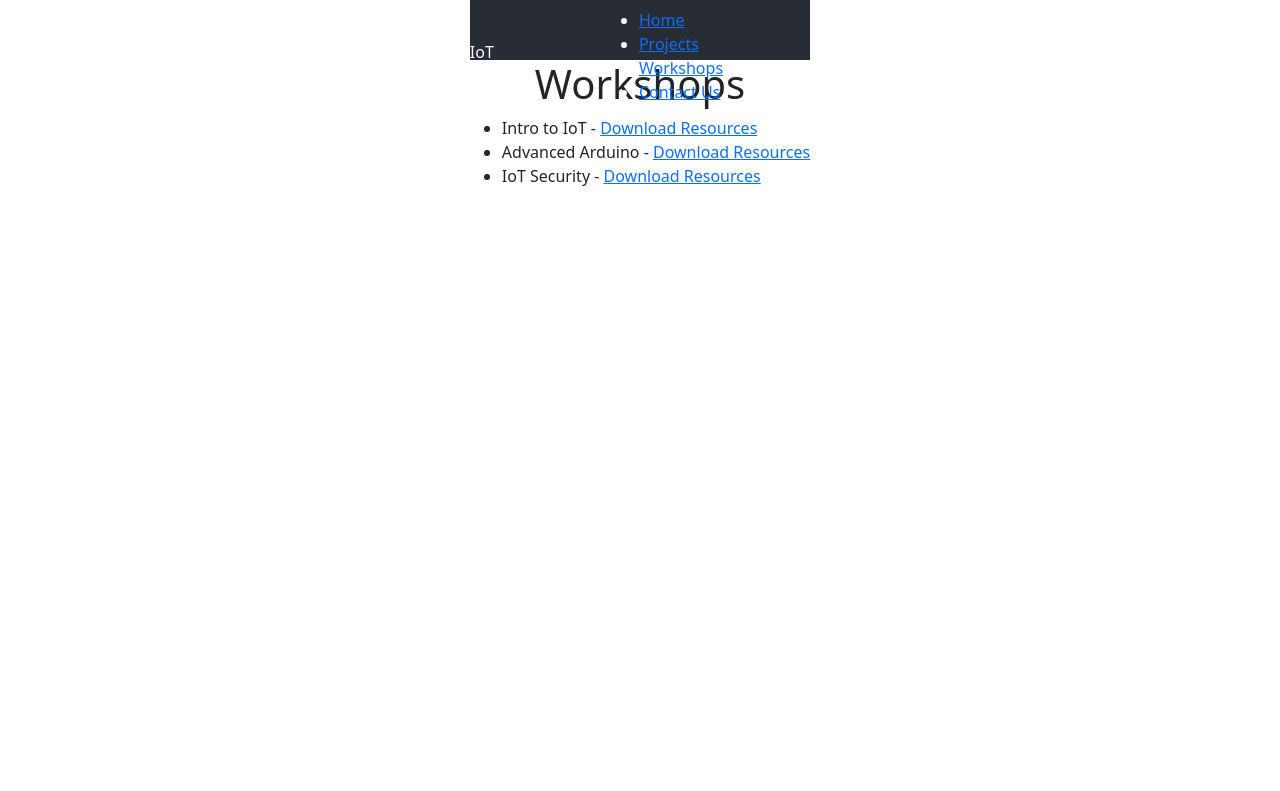
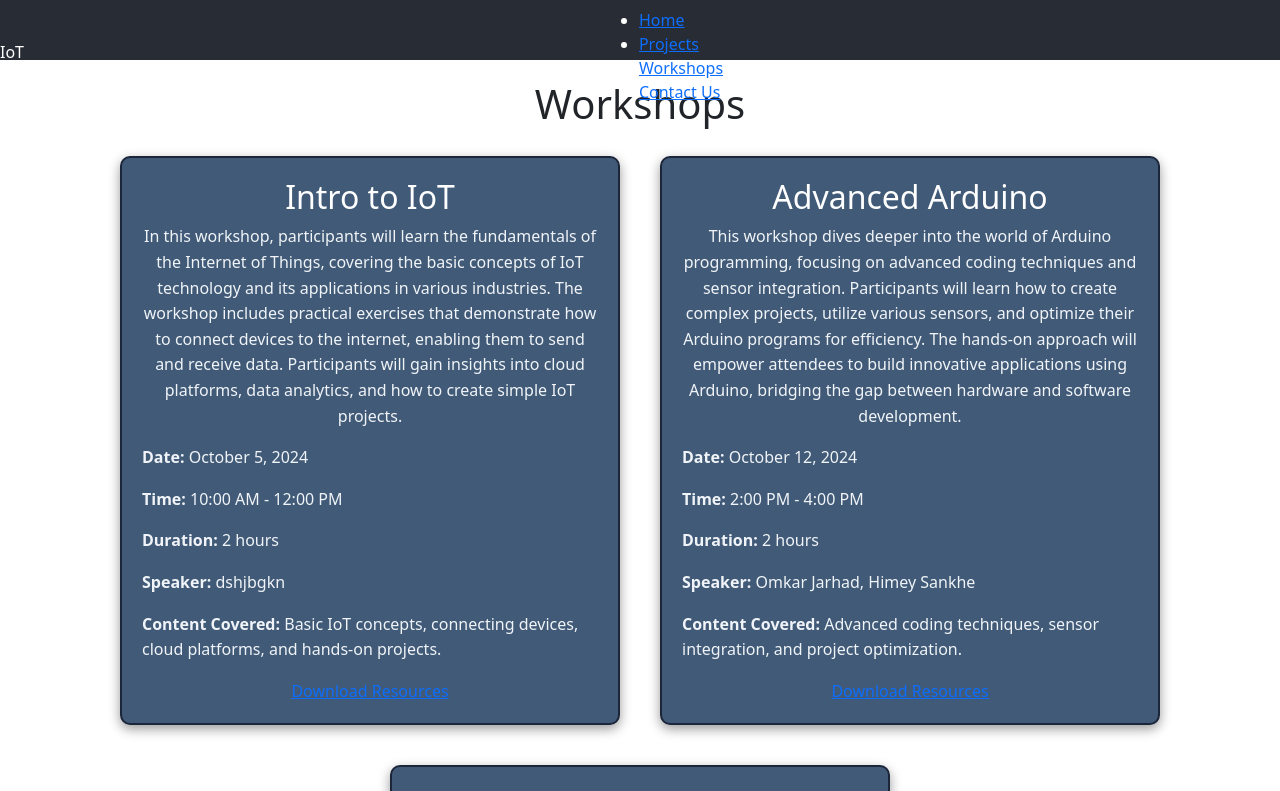
Before and after one commit to uumair327/iot-kjsit, a React (Vite) app: page /iot-kjsit/workshops in a window 1280 px wide. Shown: the top 791 px of the page. Built offline with nearby package versions, Linux system fonts and the light colour scheme.

Commit message:
workshops page changed

```diff
--- /dev/null
+++ b/src/components/WorkshopsPage.css
@@ -0,0 +1,94 @@
+/* Overall body styling */
+body {
+    font-family: 'Helvetica Neue', sans-serif;
+    background-color: #0d1b2a; /* Dark background */
+    color: #e0e6ed; /* Light text color */
+    margin: 0;
+    padding: 0;
+    width: 100vw;
+    overflow-x: hidden;
+}
+
+/* Centered workshop list styling */
+.workshops-container {
+    padding: 20px;
+    text-align: center;
+}
+
+.workshop-list {
+    display: flex;
+    flex-wrap: wrap;
+    justify-content: center;
+}
+
+.workshop-item {
+    margin: 20px;
+    padding: 20px;
+    border: 2px solid #1b263b;
+    border-radius: 10px;
+    width: 100%;
+    max-width: 500px;
+    background-color: #415a77; /* Darker card background */
+    box-shadow: 0px 4px 12px rgba(0, 0, 0, 0.4);
+    font-size: 1rem;
+    transition: box-shadow 0.3s;
+    color: #ffffff; /* Brighter white for better contrast */
+}
+
+.workshop-item:hover {
+    box-shadow: 0px 8px 24px rgba(0, 0, 0, 0.6);
+}
+
+h1 {
+    font-size: 2rem;
+    margin-bottom: 20px;
+    color: #29b6f6; /* Light blue matching the logo */
+    font-weight: bold;
+}
+
+h2 {
+    font-size: 1.5rem;
+    margin-top: 20px;
+    color: #ffffff; /* Brighter text color inside cards */
+}
+
+.details {
+    margin-top: 10px;
+    text-align: left;
+}
+
+p {
+    font-size: 1rem;
+    line-height: 1.6;
+    margin-bottom: 10px;
+    color: #f0f4f8; /* Lighter text color for paragraphs inside cards */
+}
+
+a {
+    text-decoration: none;
+    color: #29b6f6; /* Updated link color */
+}
+
+a:hover {
+    text-decoration: underline;
+}
+
+/* Ensure that all content is responsive */
+@media (max-width: 768px) {
+    .workshop-item {
+        width: 100%;
+        margin-bottom: 30px;
+    }
+
+    h1 {
+        font-size: 1.75rem;
+    }
+
+    h2 {
+        font-size: 1.25rem;
+    }
+
+    p {
+        font-size: 0.9rem;
+    }
+}
--- a/src/components/WorkshopsPage.tsx
+++ b/src/components/WorkshopsPage.tsx
@@ -1,14 +1,78 @@
 import React from 'react';
+import './WorkshopsPage.css'; // Assuming you are using CSS for styles
+
+// Define a type for workshop data to ensure consistency
+type Workshop = {
+    title: string;
+    description: string;
+    resources?: string; // Optional resources link
+    date: string;
+    time: string;
+    contentCovered: string;
+    speaker: string; // Added speaker field
+    duration: string; // Added duration field
+};
+
+const workshops: Workshop[] = [
+    {
+        title: 'Intro to IoT',
+        description: 'In this workshop, participants will learn the fundamentals of the Internet of Things, covering the basic concepts of IoT technology and its applications in various industries. The workshop includes practical exercises that demonstrate how to connect devices to the internet, enabling them to send and receive data. Participants will gain insights into cloud platforms, data analytics, and how to create simple IoT projects.',
+        resources: '/resources/intro-to-iot.pdf',
+        date: 'October 5, 2024',
+        time: '10:00 AM - 12:00 PM',
+        contentCovered: 'Basic IoT concepts, connecting devices, cloud platforms, and hands-on projects.',
+        speaker: 'dshjbgkn', // Added speaker name
+        duration: '2 hours', // Added duration
+    },
+    {
+        title: 'Advanced Arduino',
+        description: 'This workshop dives deeper into the world of Arduino programming, focusing on advanced coding techniques and sensor integration. Participants will learn how to create complex projects, utilize various sensors, and optimize their Arduino programs for efficiency. The hands-on approach will empower attendees to build innovative applications using Arduino, bridging the gap between hardware and software development.',
+        resources: '/resources/advanced-arduino.pdf',
+        date: 'October 12, 2024',
+        time: '2:00 PM - 4:00 PM',
+        contentCovered: 'Advanced coding techniques, sensor integration, and project optimization.',
+        speaker: 'Omkar Jarhad, Himey Sankhe', // Added speaker name
+        duration: '2 hours', // Added duration
+    },
+    {
+        title: 'IoT Security',
+        description: 'Understand the critical security challenges that arise in the IoT ecosystem in this comprehensive workshop. Participants will learn about various security protocols, encryption techniques, and best practices for mitigating risks associated with IoT deployments. The session will also cover vulnerability assessments and how to implement secure IoT solutions, ensuring that participants are well-prepared to address security concerns in their projects.',
+        resources: '/resources/iot-security.pdf',
+        date: 'October 19, 2024',
+        time: '11:00 AM - 1:00 PM',
+        contentCovered: 'Security protocols, encryption, vulnerability assessment, and secure IoT deployments.',
+        speaker: 'sjenjhnvfe', // Added speaker name
+        duration: '2 hours', // Added duration
+    },
+];
 
 const WorkshopsPage: React.FC = () => {
     return (
-        <div>
+        <div className="workshops-container">
             <h1>Workshops</h1>
-            <ul>
-                <li>Intro to IoT - <a href="/resources/intro-to-iot.pdf">Download Resources</a></li>
-                <li>Advanced Arduino - <a href="/resources/advanced-arduino.pdf">Download Resources</a></li>
-                <li>IoT Security - <a href="/resources/iot-security.pdf">Download Resources</a></li>
-            </ul>
+            <div className="workshop-list">
+                {workshops.map((workshop, index) => (
+                    <div className="workshop-item" key={index}>
+                        <h2>{workshop.title}</h2>
+                        <p>{workshop.description}</p>
+
+                        <div className="details">
+                            <p><strong>Date:</strong> {workshop.date}</p>
+                            <p><strong>Time:</strong> {workshop.time}</p>
+                            <p><strong>Duration:</strong> {workshop.duration}</p>
+                            <p><strong>Speaker:</strong> {workshop.speaker}</p>
+                            <p><strong>Content Covered:</strong> {workshop.contentCovered}</p>
+                        </div>
+
+                        {/* Conditionally render the resources link if resources are available */}
+                        {workshop.resources && (
+                            <a className="download-link" href={workshop.resources} target="_blank" rel="noopener noreferrer">
+                                Download Resources
+                            </a>
+                        )}
+                    </div>
+                ))}
+            </div>
         </div>
     );
 };
```
Also changed, not shown: src/components/workshops banner.png (added).
